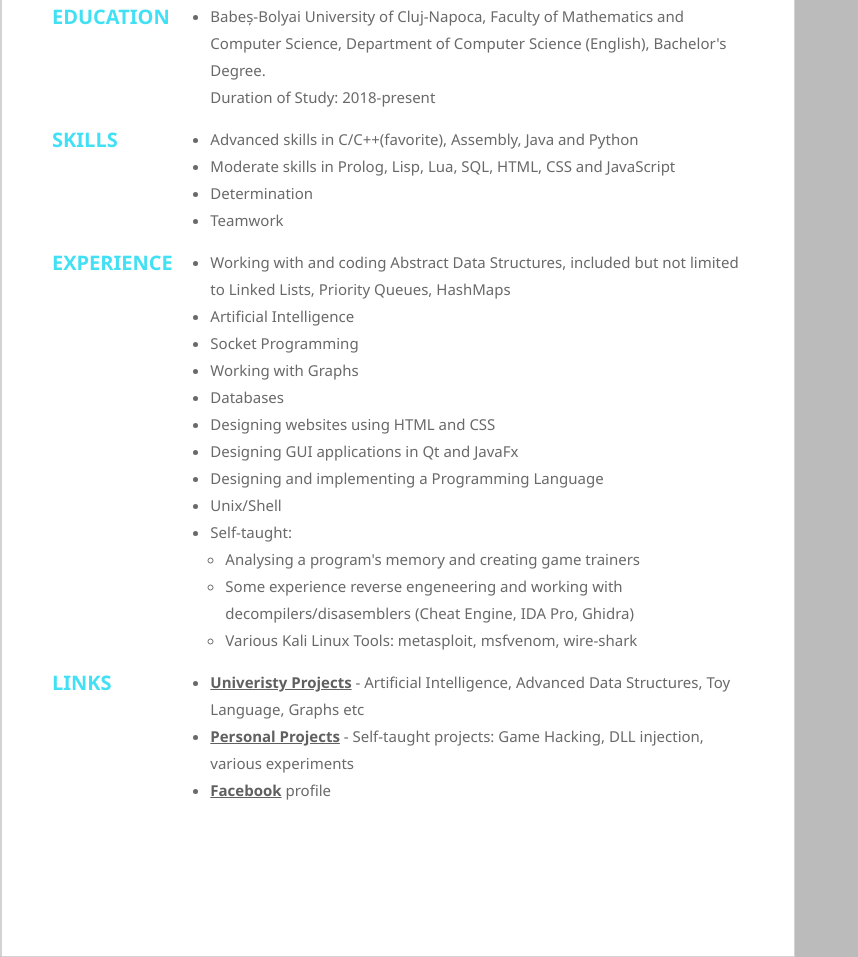
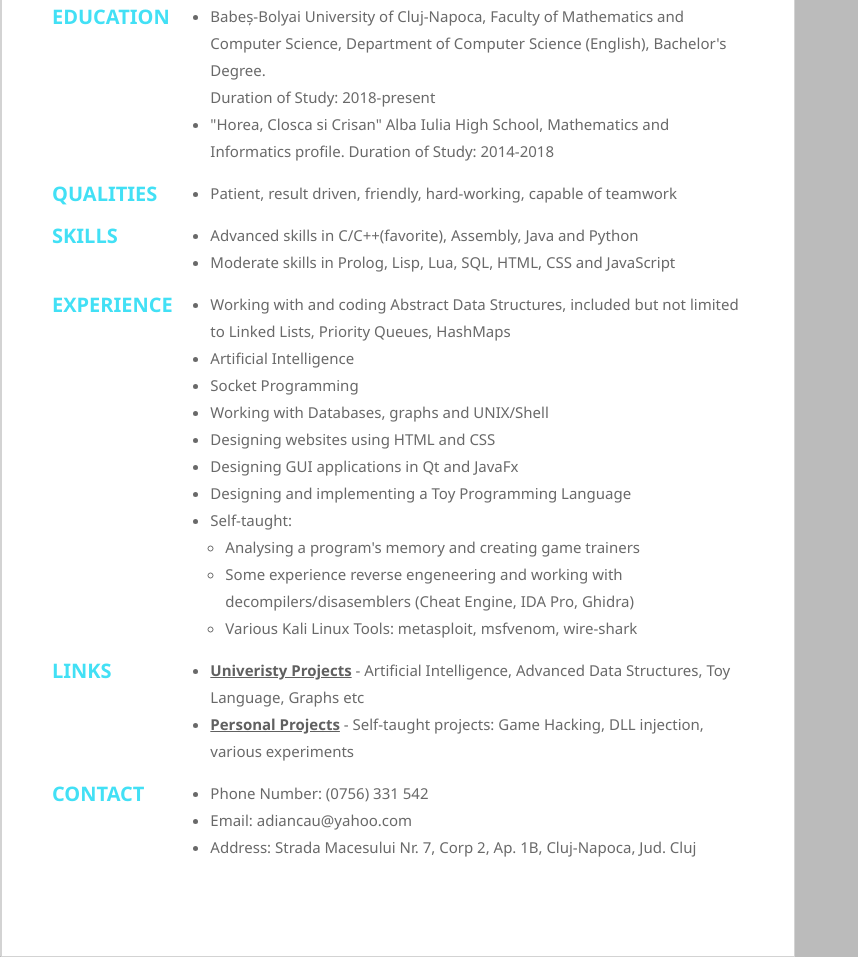
Before and after one commit to AncauAdrian/WebProgramming, a plain HTML site: page Resume/index.html in a window 1280 px wide. Shown: the part 167-1124 px from the top of the page, without its empty margins (0-858 px from the left). Drawn offline with Linux system fonts and the light colour scheme.

Commit message:
Update resume

```diff
--- a/Resume/index.html
+++ b/Resume/index.html
@@ -24,7 +24,17 @@
 				</div>
 				<div class="grid-item">
 					<ul><li>Babeș-Bolyai University of Cluj-Napoca, Faculty of Mathematics and Computer Science, Department of Computer Science (English), Bachelor's Degree.
-					<br>Duration of Study: 2018-present</ul></li>
+					<br>Duration of Study: 2018-present</li>
+					<li>"Horea, Closca si Crisan" Alba Iulia High School, Mathematics and Informatics profile. Duration of Study: 2014-2018
+					</ul>
+				</div>
+				<div class="grid-item text-left">
+					QUALITIES
+				</div>
+				<div class="grid-item">
+					<ul>
+						<li>Patient, result driven, friendly, hard-working, capable of teamwork</li>
+					</ul>
 				</div>
 				<div class="grid-item text-left">
 					SKILLS
@@ -33,8 +43,6 @@
 					<ul>
 						<li>Advanced skills in C/C++(favorite), Assembly, Java and Python</li>
 						<li>Moderate skills in Prolog, Lisp, Lua, SQL, HTML, CSS and JavaScript</li>
-						<li>Determination</li>
-						<li>Teamwork</li>
 					</ul>
 				</div>
 				<div class="grid-item text-left">
@@ -45,12 +53,10 @@
 						<li>Working with and coding Abstract Data Structures, included but not limited to Linked Lists, Priority Queues, HashMaps</li>
 						<li>Artificial Intelligence</li>
 						<li>Socket Programming</li>
-						<li>Working with Graphs</li>
-						<li>Databases</li>
+						<li>Working with Databases, graphs and UNIX/Shell</li>
 						<li>Designing websites using HTML and CSS</li>
 						<li>Designing GUI applications in Qt and JavaFx</li>
-						<li>Designing and implementing a Programming Language</li>
-						<li>Unix/Shell</li>
+						<li>Designing and implementing a Toy Programming Language</li>
 						<li>Self-taught:
 						<ul style="padding-left: 15px;">
 							<li>Analysing a program's memory and creating game trainers</li>
@@ -66,7 +72,16 @@
 					<ul>
 						<li><a href="https://github.com/AncauAdrian/ComputerScience">Univeristy Projects</a> - Artificial Intelligence, Advanced Data Structures, Toy Language, Graphs etc</li>
 						<li><a href="https://github.com/AncauAdrian/PersonalProjects">Personal Projects</a> - Self-taught projects: Game Hacking, DLL injection, various experiments</li>
-						<li><a href="https://www.facebook.com/invademyprivacynow">Facebook</a> profile</li>
+					</ul>
+				</div>
+				<div class="grid-item text-left">
+					CONTACT
+				</div>
+				<div class="grid-item">
+					<ul>
+						<li>Phone Number: (0756) 331 542</li>
+						<li>Email: adiancau@yahoo.com</li>
+						<li>Address: Strada Macesului Nr. 7, Corp 2, Ap. 1B, Cluj-Napoca, Jud. Cluj</li>
 					</ul>
 				</div>
 			</div>
--- a/Resume/style.css
+++ b/Resume/style.css
@@ -82,6 +82,8 @@ a {
 	margin-top: 10px;
 	margin-bottom: 10px;
 	line-height: 20px;
+	font-size: 15px;
+	font-weight: 500;
 }
 
 .grid-container {
```
